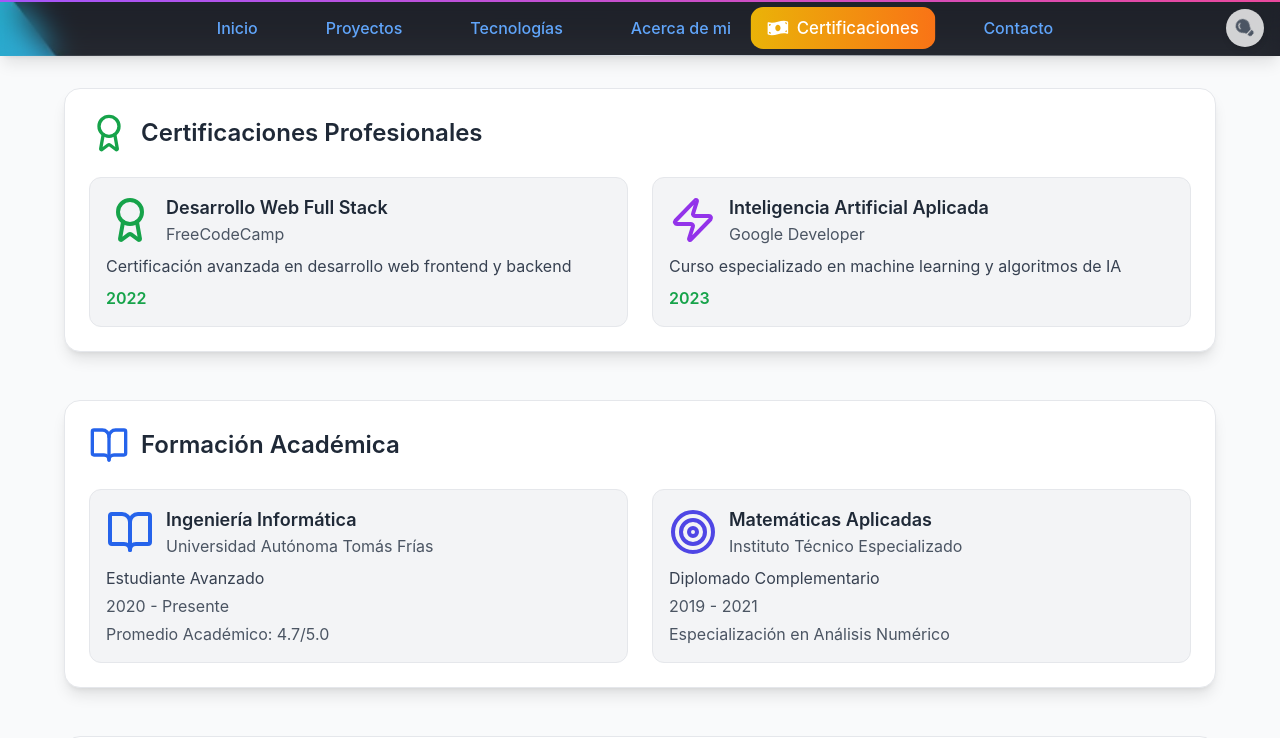
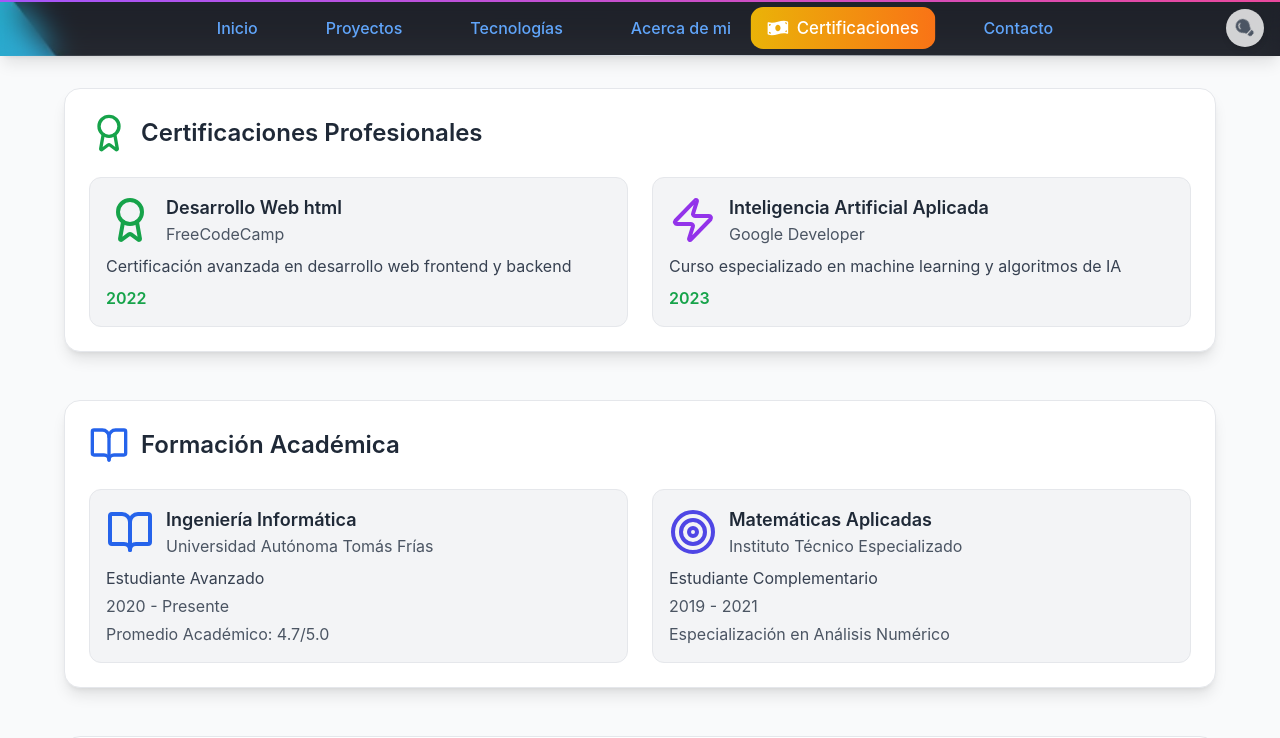
Before and after one commit to Marcelochoquecruz/INF-631-DESARROLLO-WEB-FROND-END-proyecto-final-, a React (Vite) app: page /certificaciones in a window 1280 px wide. Shown: the top 738 px of the page. Built offline with nearby package versions, Linux system fonts and the light colour scheme.

Commit message:
Actualización de Certificaciones.tsx

```diff
--- a/src/pages/Certificaciones.tsx
+++ b/src/pages/Certificaciones.tsx
@@ -11,7 +11,7 @@ import {
 const AcademicAchievements: React.FC = () => {
   const certificaciones = [
     {
-      nombre: 'Desarrollo Web Full Stack',
+      nombre: 'Desarrollo Web html',
       institucion: 'FreeCodeCamp',
       fecha: '2022',
       descripcion: 'Certificación avanzada en desarrollo web frontend y backend',
@@ -37,7 +37,7 @@ const AcademicAchievements: React.FC = () => {
     {
       nombre: 'Matemáticas Aplicadas',
       institucion: 'Instituto Técnico Especializado',
-      estado: 'Diplomado Complementario',
+      estado: 'Estudiante Complementario',
       periodos: ['2019 - 2021', 'Especialización en Análisis Numérico'],
       icono: <Target className="w-12 h-12 text-indigo-600 dark:text-indigo-400" />
     }
```
